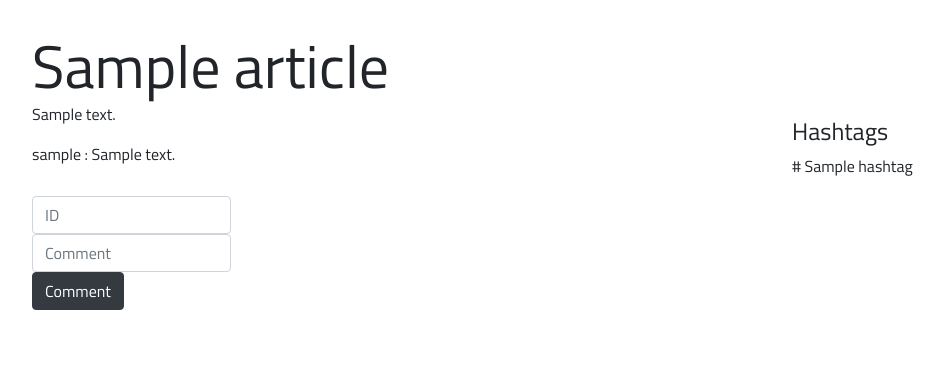
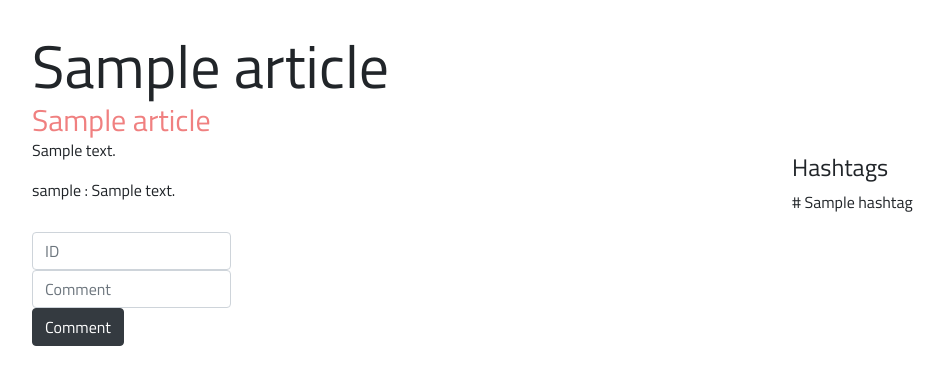
Before and after one commit to cmdlhz/study_for_ver2, a Django app: page /1/ in a window 1280 px wide. Shown: the part 44-429 px from the top of the page, without its empty margins (53-996 px from the left). Run offline with Django 3.2, Linux system fonts and the light colour scheme; tables that the repository leaves empty hold one stand-in row (values such as "Sample post"); some libraries are stand-ins or nearby versions.

Commit message:
[2-3] Week 3 Assignment 4 Add a subtitle

```diff
--- a/backend/imagineer_django/week3/blog/models.py
+++ b/backend/imagineer_django/week3/blog/models.py
@@ -22,6 +22,7 @@ class Article(models.Model):
     return self.title
 
   title = models.CharField(max_length=200)
+  subtitle = models.CharField(max_length=50, default='N/A')
   content = models.TextField()
   category = models.CharField(
     max_length=2,
--- a/backend/imagineer_django/week3/static/css/base.css
+++ b/backend/imagineer_django/week3/static/css/base.css
@@ -25,6 +25,13 @@
   margin-bottom: 0;
   font-size: 60px;
   font-weight: normal;
+}
+
+.blog-subtitle{
+  margin-bottom: 0;
+  font-size: 30px;
+  font-weight: normal;
+  color:lightcoral;
 }
 
 .blog-description{
--- a/backend/imagineer_django/week3/templates/detail.html
+++ b/backend/imagineer_django/week3/templates/detail.html
@@ -5,6 +5,7 @@
 <div class="container">
   <div class="blog-header">
     <h1 class="blog-title">{{article.title}}</h1>
+    <h3 class="blog-subtitle">{{article.subtitle}}</h3>
   </div>
   <div class="row">
     <div class="col-sm-8">
```
Also changed, not shown: backend/imagineer_django/week3/blog/migrations/0003_auto_20190428_1015.py (added).
